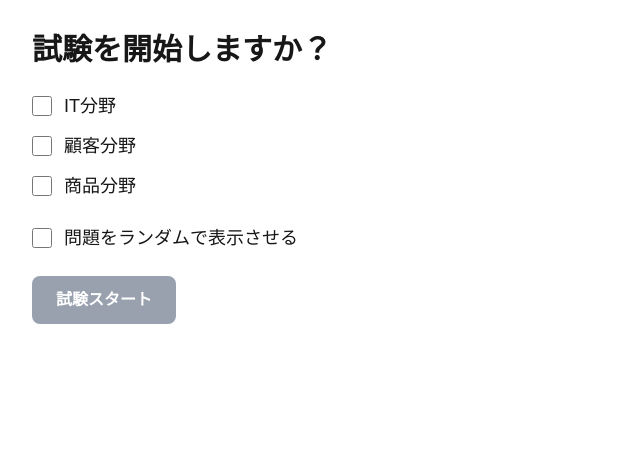
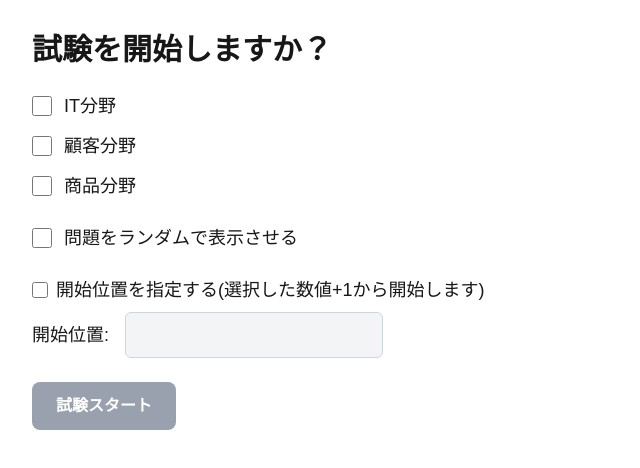
Before and after one commit to hhhtak/next-multiple-choice-questions, a Next.js app: page / in a window 1280 px wide. Shown: the top 468 px of the page, without its empty margins (0-640 px from the left). Built offline with nearby package versions, Linux system fonts and the light colour scheme.

Commit message:
開始位置を選べるように修正

```diff
--- a/src/app/page.tsx
+++ b/src/app/page.tsx
@@ -1,8 +1,8 @@
 "use client";
 
-import { currentIndexAtom, questionDataAtom } from "@/jotai";
+import { currentIndexAtom, questionDataAtom, startQuestionIndexAtom } from "@/jotai";
 import { parseCsv } from "@/util/parseCsv";
-import { useSetAtom } from "jotai";
+import { useAtom, useSetAtom } from "jotai";
 import { useRouter } from "next/navigation";
 import { useEffect, useState } from "react";
 
@@ -21,9 +21,12 @@ function shuffleArray<T>(array: T[]): T[] {
 const StartScreen = () => {
   const setQuestionData = useSetAtom(questionDataAtom);
   const setCurrentIndex = useSetAtom(currentIndexAtom);
+  const [, setStartQuestionIndex] = useAtom(startQuestionIndexAtom); // 追加
   const [loading, setLoading] = useState(true);
   const [selectedFields, setSelectedFields] = useState<Field[]>([]);
   const [isRandom, setIsRandom] = useState(false);
+  const [startIndex, setStartIndex] = useState<number | null>(null); // 追加
+  const [useStartIndex, setUseStartIndex] = useState(false); // 追加
   const router = useRouter();
 
   const handleFieldChange = (field: Field) => {
@@ -34,6 +37,24 @@ const StartScreen = () => {
 
   const handleRandomChange = () => {
     setIsRandom((prev) => !prev);
+  };
+
+  const handleInputChange = (event: React.ChangeEvent<HTMLInputElement>) => {
+    const value = parseInt(event.target.value, 10);
+    setStartIndex(isNaN(value) ? null : value);
+  };
+
+  const handleCheckboxChange = (event: React.ChangeEvent<HTMLInputElement>) => {
+    setUseStartIndex(event.target.checked);
+  };
+
+  const handleStart = () => {
+    let start = 0; // デフォルトは0から開始
+    if (useStartIndex && startIndex !== null && startIndex >= 0) {
+      start = startIndex; // チェックボックスがオンで、かつ有効な開始位置が入力されている場合
+    }
+    setStartQuestionIndex(start);
+    router.push("/questions");
   };
 
   useEffect(() => {
@@ -133,8 +154,38 @@ const StartScreen = () => {
           問題をランダムで表示させる
         </label>
       </div>
+      {/* 開始位置設定 */}
+      <div className="flex flex-col items-start space-y-2 mb-6">
+        <div className="flex items-center space-x-2">
+          <input
+            type="checkbox"
+            id="useStartIndex"
+            checked={useStartIndex}
+            onChange={handleCheckboxChange}
+            className="w-4 h-4 text-blue-600 bg-gray-100 border-gray-300 rounded focus:ring-blue-500"
+          />
+          <label htmlFor="useStartIndex" className="text-lg">
+            開始位置を指定する(選択した数値+1から開始します)
+          </label>
+        </div>
+        <div className="flex items-center space-x-4">
+          <label htmlFor="startIndex" className="text-lg">
+            開始位置:
+          </label>
+          <input
+            type="number"
+            id="startIndex"
+            value={startIndex !== null ? startIndex : ""}
+            onChange={handleInputChange}
+            disabled={!useStartIndex} // チェックボックスがオフの場合は無効化
+            className={`border border-gray-300 rounded-md px-3 py-2 text-lg ${
+              !useStartIndex ? "bg-gray-100 cursor-not-allowed" : ""
+            }`}
+          />
+        </div>
+      </div>
       <button
-        onClick={() => router.push("/questions")}
+        onClick={handleStart}
         className="bg-blue-500 hover:bg-blue-700 text-white font-bold py-3 px-6 rounded-lg disabled:bg-gray-400" // ボタンのスタイルを調整
         disabled={selectedFields.length === 0}
       >
--- a/src/app/questions/page.tsx
+++ b/src/app/questions/page.tsx
@@ -6,6 +6,7 @@ import {
   incrementCorrectAtom,
   incrementWrongAtom,
   questionDataAtom,
+  startQuestionIndexAtom,
   wrongCountAtom,
   wrongQuestionsAtom,
 } from "@/jotai";
@@ -112,6 +113,7 @@ const AnswerResult = ({
 
 const QuestionScreen = () => {
   const [questionData] = useAtom(questionDataAtom);
+  const [startQuestionIndex] = useAtom(startQuestionIndexAtom); // 開始位置を取得
   const [currentIndex, setCurrentIndex] = useAtom(currentIndexAtom);
   const [correctCount] = useAtom(correctCountAtom);
   const [wrongCount] = useAtom(wrongCountAtom);
@@ -124,8 +126,14 @@ const QuestionScreen = () => {
   const [isAnswered, setIsAnswered] = useState(false);
   const [isChecked, setIsChecked] = useState(false);
 
-  const currentQuestion = questionData[currentIndex];
-  const totalQuestions = questionData?.length || 0;
+  // 開始位置以降の問題を抽出
+  const filteredQuestionData = useMemo(() => {
+    return questionData.slice(startQuestionIndex);
+  }, [questionData, startQuestionIndex]);
+
+  // 現在の問題を取得
+  const currentQuestion = filteredQuestionData[currentIndex];
+  const totalQuestions = filteredQuestionData?.length || 0;
 
   // 選択肢をシャッフルし、メモ化
   const shuffledOptions = useMemo(() => {
--- a/src/jotai/index.ts
+++ b/src/jotai/index.ts
@@ -25,3 +25,4 @@ export const incrementCorrectAtom = atom(null, (get, set) => {
 export const incrementWrongAtom = atom(null, (get, set) => {
   set(wrongCountAtom, get(wrongCountAtom) + 1);
 });
+export const startQuestionIndexAtom = atom<number>(0);
```
